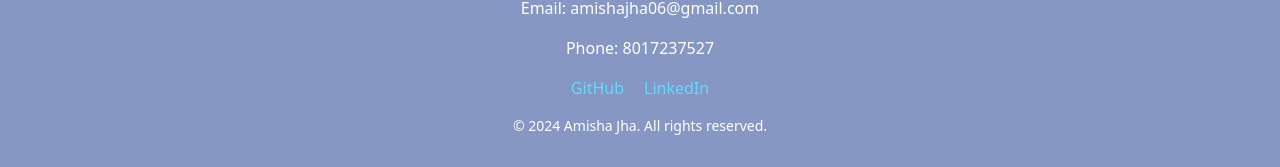
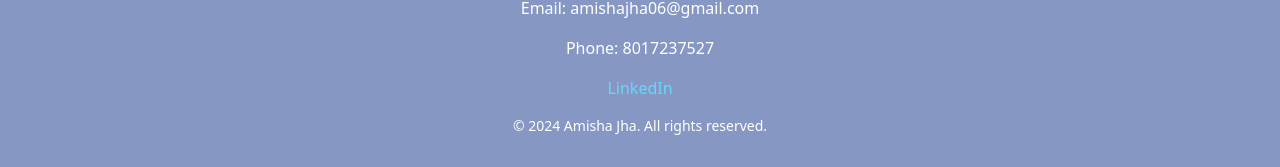
Before and after one commit to a-jha-06/react_small_projects, a React (Create React App) app: page /certifications in a window 1280 px wide. Shown: the part 1667-1834 px from the top of the page. Built offline with nearby package versions, Linux system fonts and the light colour scheme.

Commit message:
Update footer.js

```diff
--- a/src/components/footer/footer.js
+++ b/src/components/footer/footer.js
@@ -10,7 +10,6 @@
                 <p>Email: amishajha06@gmail.com</p>
                 <p>Phone: 8017237527</p>
                 <div className="social-links">
-                    <a href="https://github.com/a-jha-06" target="_blank" rel="noopener noreferrer">GitHub</a>
                     <a href="https://www.linkedin.com/in/amisha-jha-06999s/" target="_blank" rel="noopener noreferrer">LinkedIn</a>
                 </div>
             </div>
```
